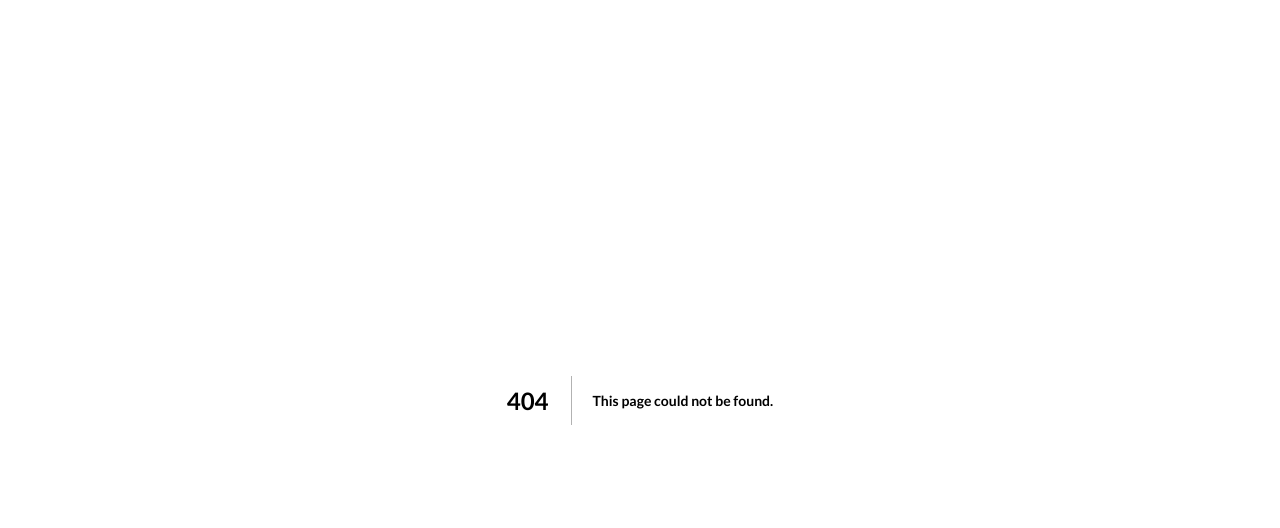
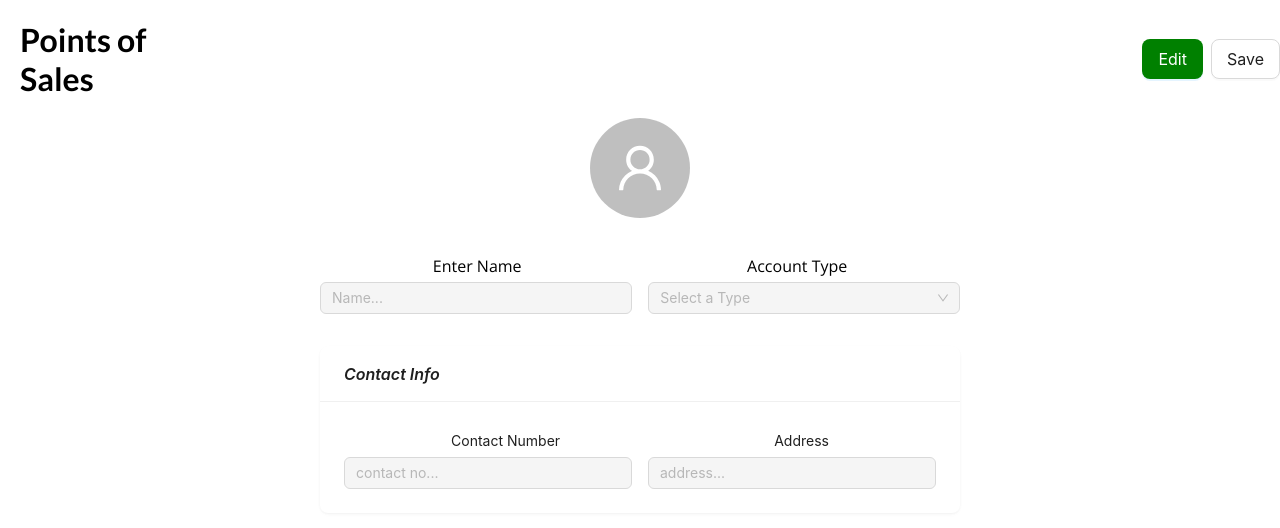
Before and after one commit to Khushhal-Khan/Sales, a Next.js app: page /profile in a window 1280 px wide. Before the commit this address had no page. Shown: the top 528 px of the page. Built offline with nearby package versions, Linux system fonts and the light colour scheme.

Commit message:
first commi

```diff
--- /dev/null
+++ b/src/pages/profile/index.js
@@ -0,0 +1,106 @@
+import { useState } from "react";
+import { Avatar, Divider, Space, Form, Input, Select, Card } from "antd";
+import { UserOutlined } from "@ant-design/icons";
+import { Button } from "antd";
+import Link from "next/link";
+import { Fragment } from "react";
+import classes from "./index.module.css";
+
+const index = () => {
+  const [isDisabled, setIsDisabled] = useState(true);
+
+  return (
+    <Fragment>
+      <div className={classes.btn}>
+        <h1 style={{ margin: 20 }}>Points of Sales</h1>
+        <div className={classes.click}>
+          <Button
+          style={{background: "green"}}
+            size={"large"}
+            onClick={() => setIsDisabled(!isDisabled)}
+            type="primary"
+          >
+            {isDisabled ? "Edit" : "Cancel"}
+          </Button>
+          <Button size={"large"}>Save</Button>
+        </div>
+      </div>
+
+      <div className={classes.sec}>
+        <Space direction="vertical" size={16}>
+          <Space wrap size={16}>
+            <Avatar size={100} icon={<UserOutlined />} />
+          </Space>
+        </Space>
+      </div>
+
+      <div className={classes.form}>
+        <div className={classes.card}>
+          <div className={classes.div}>
+            <label>Enter Name</label>
+            <label>Account Type</label>
+          </div>
+          <div className={classes.label}>
+            <Input
+              disabled={isDisabled}
+              style={{ width: "50%" }}
+              placeholder="Name..."
+              name="name"
+            ></Input>
+            <Select
+              style={{ width: "50%" }}
+              disabled={isDisabled}
+              showSearch
+              placeholder="Select a Type"
+              optionFilterProp="children"
+              filterOption={filterOption}
+              options={[
+                {
+                  value: "Admin",
+                  label: "Admin",
+                },
+                {
+                  value: "Super Admin",
+                  label: "Super Admin",
+                },
+              ]}
+            />
+          </div>
+          <Card
+            className={classes.card}
+            title=<i>Contact Info</i>
+            bordered={false}
+            style={{
+              width: "100%",
+            }}
+          >
+            <div className={classes.div2}>
+              <label>Contact Number</label>
+              <label>Address</label>
+            </div>
+
+            <div className={classes.input2}>
+              <Input
+                disabled={isDisabled}
+                style={{ width: "50%" }}
+                placeholder="contact no..."
+                name="number"
+                type="number"
+              ></Input>
+              <Input
+                disabled={isDisabled}
+                style={{ width: "50%" }}
+                placeholder="address..."
+                name="name"
+                type="address"
+              ></Input>
+            </div>
+          </Card>
+        </div>
+      </div>
+    </Fragment>
+  );
+};
+const filterOption = (input, option) =>
+  (option?.label ?? "").toLowerCase().includes(input.toLowerCase());
+export default index;
--- /dev/null
+++ b/src/pages/profile/index.module.css
@@ -0,0 +1,71 @@
+.body {
+  margin: 0;
+  padding: 0;
+}
+.sec {
+  display: flex;
+  justify-content: center;
+  width: 100%;
+}
+.btn {
+  display: flex;
+  flex-direction: row;
+
+
+}
+.click{
+   display: flex;
+
+   width: 81%;
+   justify-content: flex-end;
+   align-items: center;
+   gap: 0.5rem;
+}
+.form{
+  display: flex;
+  justify-content: center;
+  align-items: center;
+  width: 100%;
+}
+.card{
+    width: 50%;
+    padding: 0rem;
+
+    gap: 2rem;
+    line-height: 2rem;
+    margin-top: 2rem;
+}
+.input{
+    display: flex;
+    gap: 0.5rem;
+    justify-content: center;
+    align-items: center;
+    flex-direction: column;
+}
+.label{
+
+    display: flex;
+    justify-content: space-between;
+    align-items:self-end;
+    gap: 1rem;
+}
+.div{
+
+    display: flex;
+    justify-content: space-around;
+    align-items: center;
+
+}
+.div2{
+
+    display: flex;
+    justify-content: space-around;
+    align-items: center;
+}
+.input2{
+
+    display: flex;
+    justify-content: space-between;
+    align-items:self-end;
+    gap: 1rem;
+}
```
Also changed, not shown: src/pages/index.js (+11 -11 lines).
